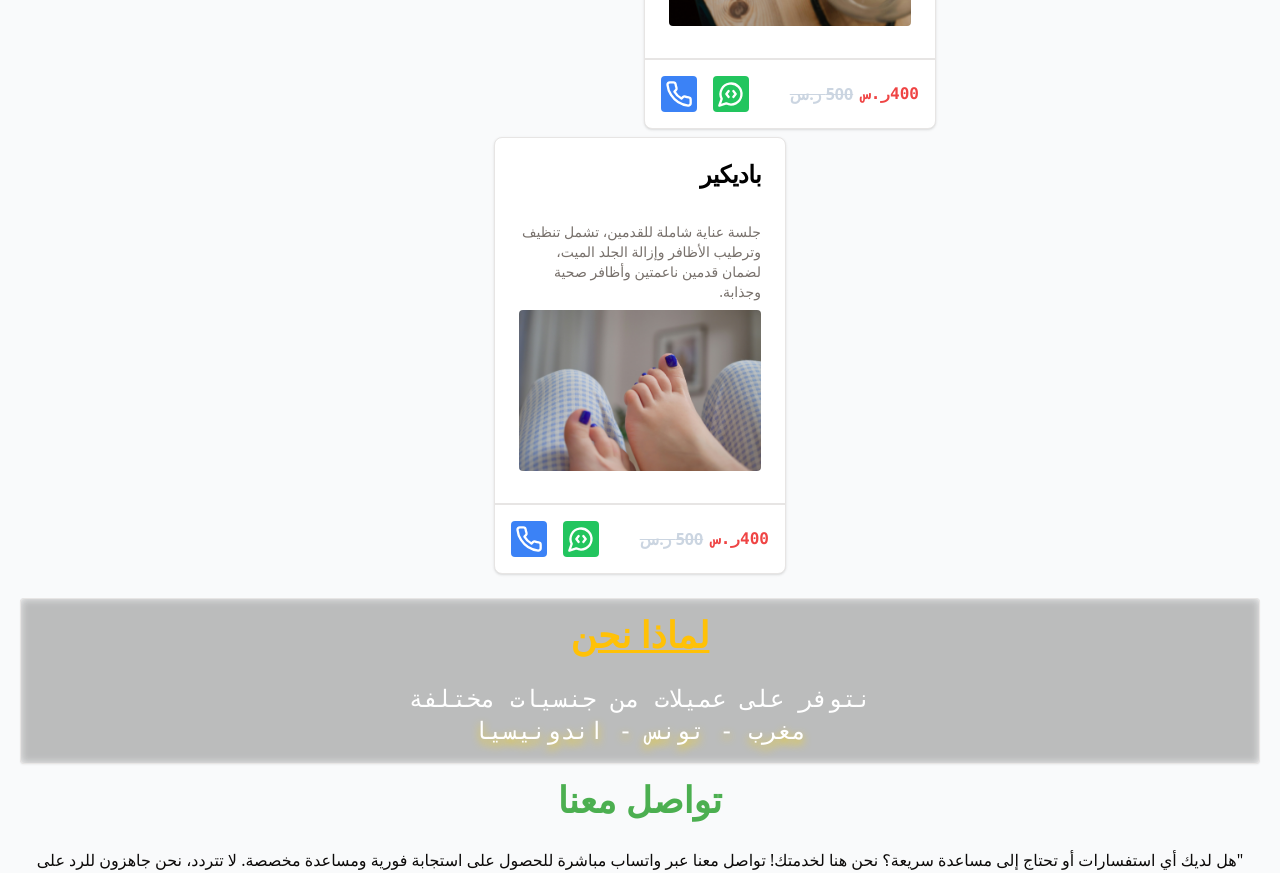
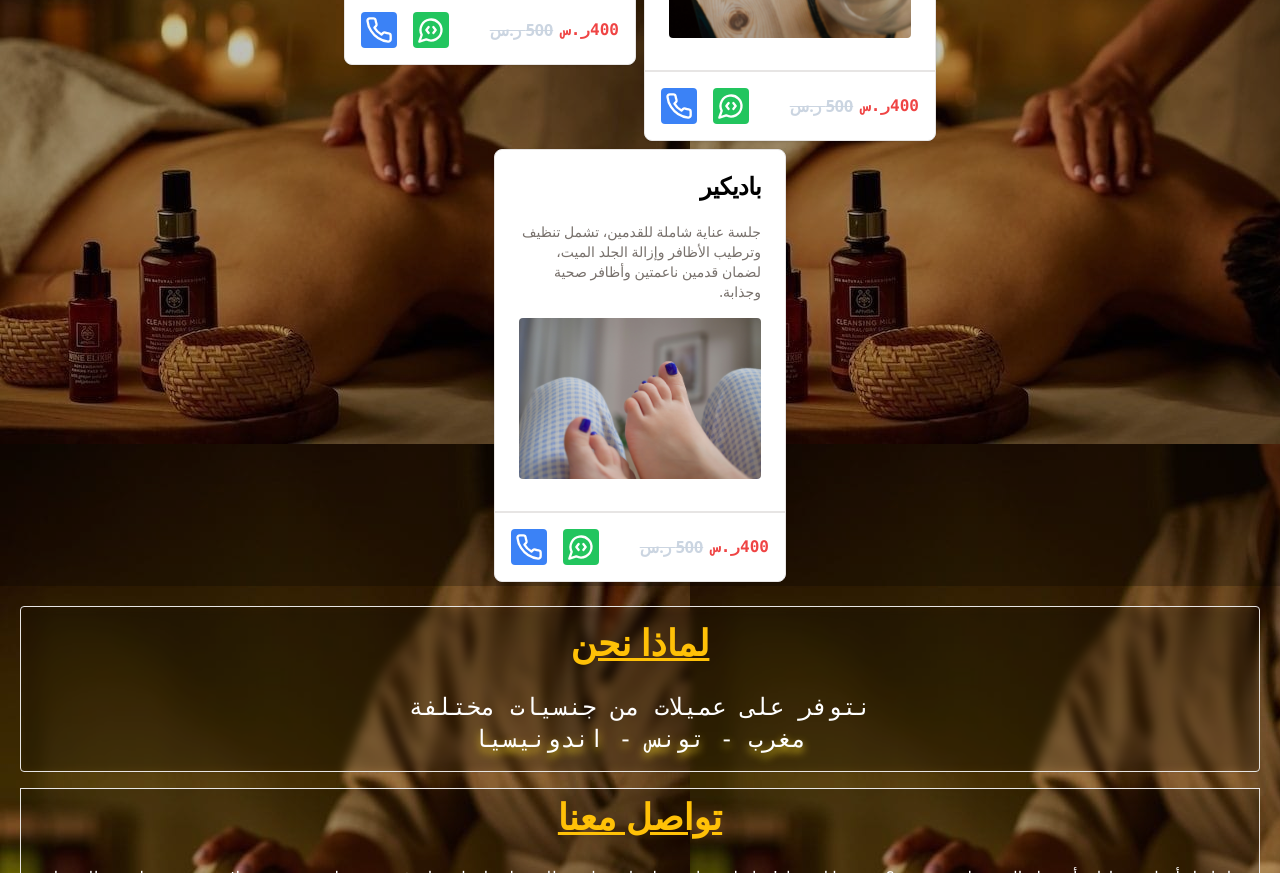
Before and after one commit to fayssaldd/massageProject, a React (Vite) app: page / in a window 1280 px wide. Shown: the part 2620-3493 px from the top of the page. Built offline with nearby package versions, Linux system fonts and the light colour scheme.

Commit message:
modifer le style de background

```diff
--- a/src/layouts/Layout.jsx
+++ b/src/layouts/Layout.jsx
@@ -1,7 +1,7 @@
 import React from 'react'
 import NavBar from '../pages/NavBar'
 import { Outlet } from 'react-router-dom'
-import image4 from '../assets/images/massage4.jpg'
+import backgroundImg from '../assets/background.jpg'
 export default function Layout() {
   return (
     <>
@@ -10,8 +10,11 @@ export default function Layout() {
     </header>
     <div
     className="relative w-full flex justify-center top-16">
-        <div className="bg-gray-50 rounded-l w-full rounded-lg ">
-            <Outlet />
+        <div
+        style={{ backgroundImage: `url(${backgroundImg})` }}
+          className="bg-gray-50 bg-cove rounded-l w-full rounded-lg "
+        >
+          <Outlet />
         </div>
     </div>
     </>
--- a/src/pages/CardMassage.jsx
+++ b/src/pages/CardMassage.jsx
@@ -12,13 +12,13 @@ export default function CardMassage({type,description,image,price}) {
   return (
     <>
         <Card dir='rtl'  className="shadow  dark:text-white text-black " >
-            <CardHeader className={'mb-3'} >
+            <CardHeader className={''} >
                 <CardTitle>{type}</CardTitle>
                 {/* <CardDescription>{description}</CardDescription> */}
             </CardHeader>
             <CardContent className="flex flex-col aspec-square mb-2 items-center justify-center ">
                 <CardDescription>{description}</CardDescription>
-                <img className='rounded mt-2 ' src={`${image}`} alt="" />
+                <img className='rounded mt-4 ' src={`${image}`} alt="" />
             </CardContent>
             <CardFooter className={'flex justify-between items-center p-4 border-t-2'}>
                 <div className='flex flex-row-reverse items-center justify-between max-sm:pb-4'>
--- a/src/pages/Contact.jsx
+++ b/src/pages/Contact.jsx
@@ -18,11 +18,12 @@ export default function Contact() {
              </span>
             </p>
         </div>
-        <p className='text-4xl mb-7 text-center text-primary font-semibold'>تواصل معنا </p>
-        <p className='text-center mb-7'>
-            "هل لديك أي استفسارات أو تحتاج إلى مساعدة سريعة؟ نحن هنا لخدمتك! تواصل معنا عبر واتساب مباشرة للحصول على استجابة فورية ومساعدة مخصصة. لا تتردد، نحن جاهزون للرد على جميع أسئلتك!"
-        </p>
-        <a
+        <div className='backdrop-brightness-75 border p-2 pb-4'>
+          <p className='text-4xl mb-7 text-center text-secondary underline font-semibold'>تواصل معنا </p>
+          <p className='text-center mb-7 text-white'>
+            هل لديك أي استفسارات أو تحتاج إلى مساعدة سريعة؟ نحن هنا لخدمتك! تواصل معنا عبر واتساب مباشرة للحصول على استجابة فورية ومساعدة مخصصة. لا تتردد، نحن جاهزون للرد على جميع أسئلتك!"
+          </p>
+          <a
             initial={{y:-5,scale:1}}
             animate={{y:0,scale: 1.2}}
             transition={{ repeat: Infinity, duration: 2 }}
@@ -30,11 +31,13 @@ export default function Contact() {
             // transition={{ ease: [0.17, 0.67, 0.83, 0.67] }}
             href="https://wa.me/1234567890" // Remplace par ton numéro WhatsApp
             target="_blank"
-            className='flex flex-row-reverse items-center justify-center text-3xl'
+            className='flex text-white flex-row-reverse items-center justify-center text-3xl'
             >
             <img className='w-20' src={whatsappImage} alt="" />
             004345545353
         </a>
+        </div>
+
     </div>
     </>
   )
--- a/src/pages/Footer.jsx
+++ b/src/pages/Footer.jsx
@@ -2,7 +2,7 @@ import { Facebook, Instagram, MessageCircle } from 'lucide-react';
 import React from 'react';
 function Footer() {
   return (
-    <footer  dir='rtl'  className="bg-gray-800 flex max-sm:flex-col justify-center items-center w-full text-white ">
+    <footer  dir='rtl'  className="bg-gray-800 p-4 flex max-sm:flex-col justify-center items-center w-full text-white ">
 
 
       {/* Copyright */}
--- a/src/pages/Home.jsx
+++ b/src/pages/Home.jsx
@@ -2,6 +2,8 @@ import React from 'react'
 import massage4 from '../assets/images/massage4.jpg'
 import Massages from './Massages'
 import { MessageCircleCode, Phone } from 'lucide-react'
+import backgroundImg from '../assets/background.jpg'
+
 export default function Home() {
 
 
@@ -9,8 +11,8 @@ export default function Home() {
     <>
 
       <div id='raisia'
-      // style={{ backgroundImage: `url(${massage4})` }}
-      className={`flex bg-secondary w-full lg:grid-cols-4 md:grid-cols-2  items-center  bg-cover lg:gap-8 gap-4 h-screen max-sm:h-[85vh] p-3`}>
+      // style={{ backgroundImage: `url(${backgroundImg})` }}
+      className={`flex w-full lg:grid-cols-4 md:grid-cols-2  items-center  bg-cover lg:gap-8 gap-4 h-screen max-sm:h-[85vh] p-3`}>
 
         <div className="backdrop-brightness-50 backdrop-blur-sm p-7 w-full max-md:order-1 max-sm:mt-9 items-center flex flex-col justify-center lg:col-span-2  md:rounded-br-xl lg:p-12">
           <div dir='rtl' className="text-6xl pb-8 font-semibold inline-flex italic items-center text-black dark:text-white ">
--- a/src/pages/Massages.jsx
+++ b/src/pages/Massages.jsx
@@ -8,6 +8,7 @@ import fm1 from '../assets/images/fm1.jpg'
 import vip from '../assets/images/vip.png'
 import mvip from '../assets/images/mvip.jpg'
 import wax from '../assets/images/wax.jpg'
+import wax2 from '../assets/images/wax2.jpg'
 import malaki from '../assets/images/malaki.jpg'
 import marocain from '../assets/images/marocain.jpg'
 import badikir from '../assets/images/badikir.jpg'
@@ -126,7 +127,7 @@ export default function Massages() {
       "service": "إزالة الشعر بالخيط",
       "price": 400,
       "description": "تقنية فعّالة ولطيفة لإزالة الشعر غير المرغوب فيه باستخدام الخيط، مثالية للمناطق الحساسة وتضمن الحصول على بشرة ناعمة ونظيفة."
-      ,"image": fm1
+      ,"image": wax2
 
     },
     {
@@ -146,8 +147,8 @@ export default function Massages() {
   ]
 
   return (
-    <div id='khadamtona' className='w-full max-sm:mt-8 mt-16 flex flex-col justify-center items-center'>
-            <p className='text-4xl mb-5  text-primary font-semibold'>خدماتنا</p>
+    <div id='khadamtona' className='backdrop-brightness-75  pt-6  w-full max-sm:mt-8 mt-16 flex flex-col justify-center items-center'>
+            <p className='text-4xl mb-5  text-secondary underline font-semibold'>خدماتنا</p>
       {/* <Carousel className="w-[30rem] lg:w-full   max-sm:w-80  max-w-4xl">
           <CarouselContent className="-ml-1">
             {
```
Also changed, not shown: src/assets/background.jpg (added), src/assets/images/wax2.jpg (added).
